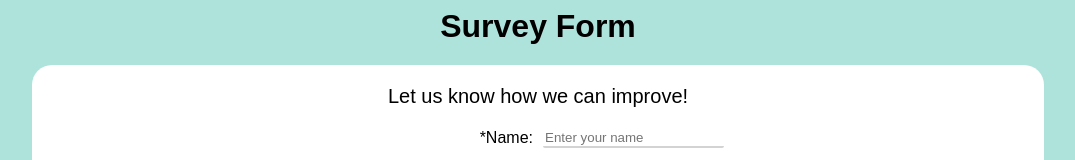
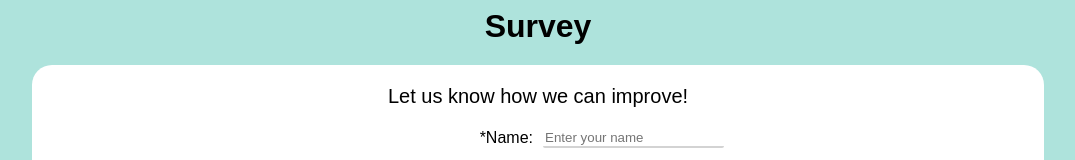
Before and after one commit to tiffanyray/surveyForm, a plain HTML site: page index.html in a window 1280 px wide. Shown: the top 160 px of the page, without its empty margins (102-1177 px from the left). Drawn offline with Linux system fonts and the light colour scheme.

Commit message:
changed header

```diff
--- a/index.html
+++ b/index.html
@@ -8,7 +8,7 @@
     <link href="surveyformss.css" type="text/css" rel="stylesheet">
   </head>
   <body>
-    <header>Survey Form</header>
+    <header>Survey</header>
 
     <div class="maindiv">
       <form>
```
